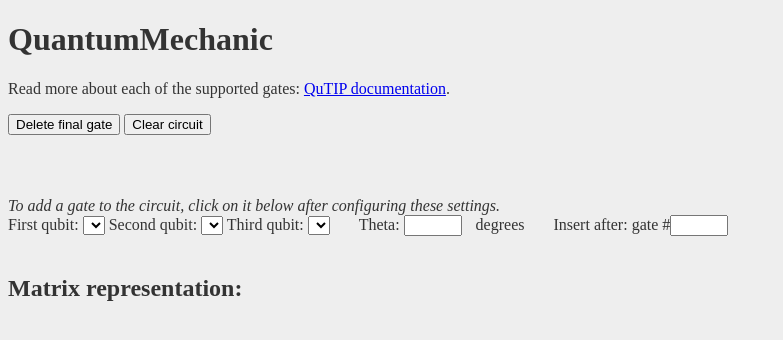
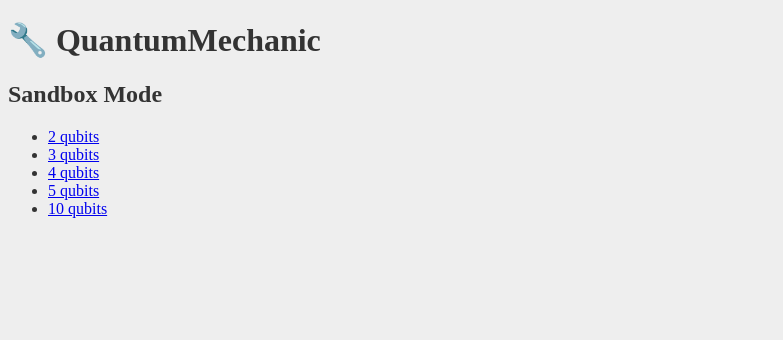
Before and after one commit to csvoss/quantummechanic, a Django app: template quantummechanic/templates/index.html in a window 1280 px wide. Shown: the top 340 px of the page, without its empty margins (0-783 px from the left). Run offline with Django 3.2, Linux system fonts and the light colour scheme; the template is opened without the code that fills it, so the values that code supplies are empty; some libraries are stand-ins or nearby versions.

Commit message:
Milestone: index page

```diff
--- a/quantummechanic/templates/index.html
+++ b/quantummechanic/templates/index.html
@@ -9,69 +9,16 @@
 <link rel="stylesheet" type="text/css" href="/media/index.css">
 </head>
 <body>
-<h1>QuantumMechanic</h1>
+<h1>&#128295; QuantumMechanic</h1>
 
-<p>
+<h2>Sandbox Mode</h2>
+<ul>
+<li><a href="/sandbox/2">2 qubits</a></li>
+<li><a href="/sandbox/3">3 qubits</a></li>
+<li><a href="/sandbox/4">4 qubits</a></li>
+<li><a href="/sandbox/5">5 qubits</a></li>
+<li><a href="/sandbox/10">10 qubits</a></li>
 
-Read more about each of the supported gates: <a href="http://nbviewer.ipython.org/github/qutip/qutip-notebooks/blob/master/examples/example-quantum-gates.ipynb">QuTIP documentation</a>.
-</p>
-
-<!--CONSTRUCTION TARGET(?) <hr> <h2>Circuit-in-Progress</h2>-->
-
-<input type="submit" value="Delete final gate" id="undo">
-<input type="submit" value="Clear circuit" id="clear">
-<table>
-<tr>
-<td>
-<br>
-{% for number in qubit_numbers %}
-Qubit {{number}}
-<br>
-<br>
-{% endfor %}
-</td>
-<td id="canvas_td"><br>
-<div id="canvas" data-state='{{circuit_init_data|safe}}'>
-{{circuit_init_png|safe}}
-</div>
-</td>
-</tr>
-</table>
-<br>
-<i>To add a gate to the circuit, click on it below after configuring these settings.</i>
-<br>
-First qubit: <select name="qubit1" id="qubit1" class="param">
-  {% for number in qubit_numbers %}
-  <option value="{{number}}">{{number}}</option>
-  {% endfor %}
-</select>
-Second qubit: <select name="qubit2" id="qubit2" class="param">
-  {% for number in qubit_numbers %}
-  <option value="{{number}}">{{number}}</option>
-  {% endfor %}
-</select>
-Third qubit: <select name="qubit3" id="qubit3" class="param">
-  {% for number in qubit_numbers %}
-  <option value="{{number}}">{{number}}</option>
-  {% endfor %}
-</select>
-<span class="tab">
-Theta: <input type="text" name="theta" id="theta" class="param"> degrees
-<span class="tab">
-Insert after: gate #<input type="text" name="nth" id="nth" class="param">
-
-<div id="gates">
-    {% for gate in gates %}
-        <div class="gate draggable" data-name="{{gate.1}}">
-        {{gate.0|safe}}
-        </div>
-    {% endfor %}
-</div>
-
-<h2>Matrix representation:</h2>
-<div id="matrix">
-{{matrix|safe}}
-</div>
 
 </body>
 </html>
--- a/quantummechanic/urls.py
+++ b/quantummechanic/urls.py
@@ -9,10 +9,11 @@ urlpatterns = patterns('',
     # url(r'^$', 'quantummechanic.views.home', name='home'),
     # url(r'^blog/', include('blog.urls')),
 
+    url(r'^$', circuits.views.index, name='index'),
     url(r'^admin/', include(admin.site.urls)),
-    url(r'^sandbox/(?P<n>\d{0,10})/$', circuits.views.main, name='main'),
-    url(r'^sandbox/', circuits.views.main_default, name='main_default'),
+    url(r'^sandbox/(?P<n>\d{0,10})', circuits.views.sandbox, name='sandbox'),
+    url(r'^sandbox/', circuits.views.sandbox_default, name='sandbox_default'),
     url(r'^addgate/', circuits.views.addgate, name='addgate'),
     url(r'^undo/', circuits.views.undo, name='undo'),
-    url(r'^clear/', circuits.views.undo, name='clear'),
+    url(r'^clear/', circuits.views.clear, name='clear'),
 ) + static(settings.MEDIA_URL, document_root=settings.MEDIA_ROOT)
```
Also changed, not shown: circuits/views.py (+16 -10 lines), quantummechanic/templates/sandbox.html (added, +77 -0 lines).
